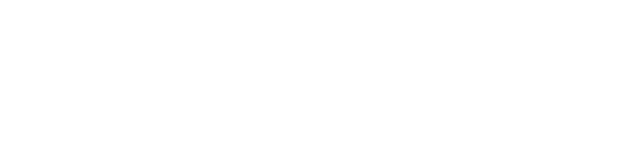
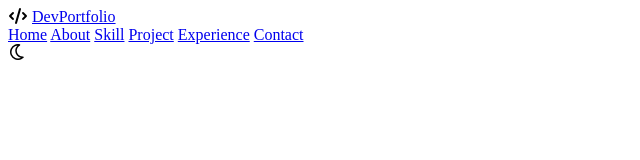
Before and after one commit to 0xProsenjit/full-stack-developer-journey, a plain HTML site: page Html and CSS project/Bio page_DOM/index.html in a window 1280 px wide. Shown: the whole page, without its empty margins (0-640 px from the left). Drawn offline with Linux system fonts and the light colour scheme.

Commit message:
Update index.html

```diff
--- a/Html and CSS project/Bio page_DOM/index.html
+++ b/Html and CSS project/Bio page_DOM/index.html
@@ -4,10 +4,28 @@
 	<meta charset="UTF-8">
 	<meta name="viewport" content="width=device-width, initial-scale=1.0">
 	<title>Bio Page</title>
+	<!-- font-awesome link-->
+	 <link rel="stylesheet" href="https://cdnjs.cloudflare.com/ajax/libs/font-awesome/7.3.1/css/all.css" integrity="sha512-x9WwyMYBnlXMNQ6kQ/Lyzu1NqIhLQKL5Oq6xByfXuRj7s9CskyCbLv/1IjqzJmXwFXWr0ov6jBV7Qbc0hh9nHg==" crossorigin="anonymous" referrerpolicy="no-referrer">
 </head>
 <body>
 	<header class="header">
+		<nav class="logo">
+			<span><i class="fa-solid fa-code"></i></span>
+			<a href="#">DevPortfolio</a>
 
+		<div class="nav_bar">
+			<a href="#" class="active">Home</a>
+			<a href="#">About</a>
+			<a href="#">Skill</a>
+			<a href="#">Project</a>
+			<a href="#">Experience</a>
+			<a href="#">Contact</a>
+		</div>
+
+		<div class="nav_right">
+			<span><i class="fa-regular fa-moon"></i></span>
+		</div>
+		</nav>
 	</header>
 
 </body>
```
